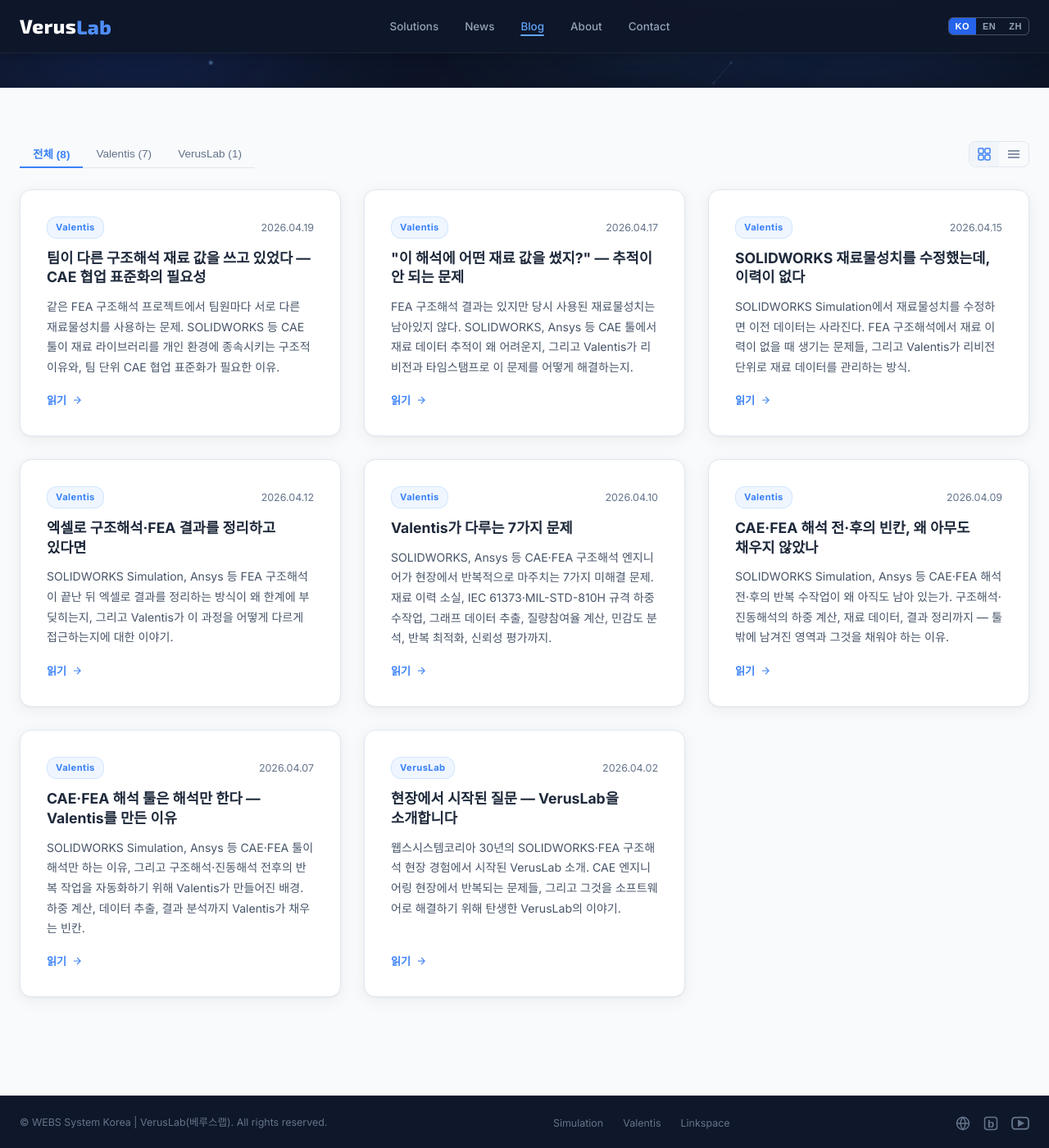
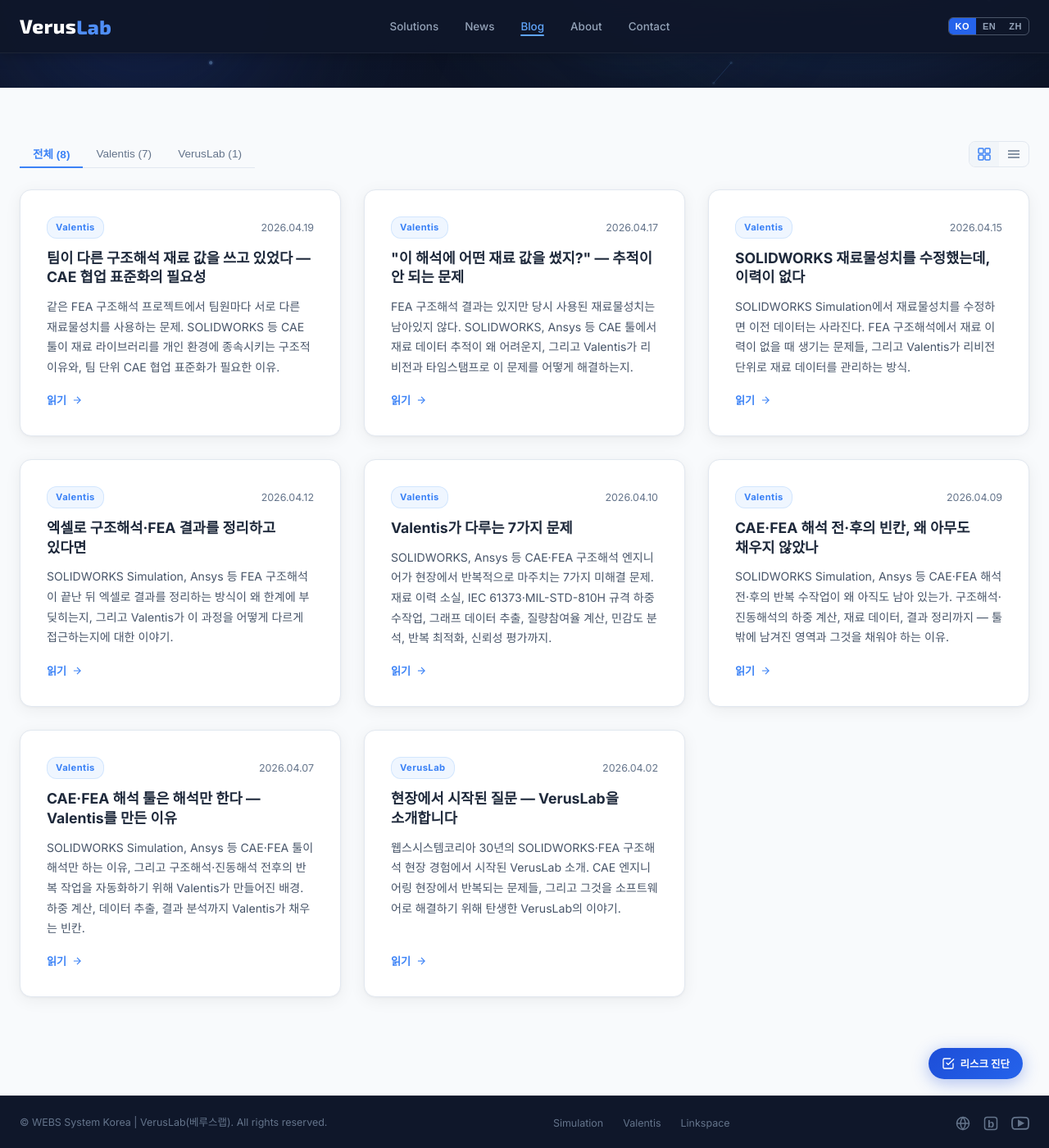
Before and after one commit to VerusLab-KR/Homepage, a Jekyll site: the page built from blog/index.html, in a window 1280 px wide and 1400 px high, scrolled down 413 px. Shown: the whole window at 82% size. Built offline with Jekyll 4.4.1, drawn with Linux system fonts in a browser that asks for light colours.

Commit message:
Add floating risk diagnosis button to blog page
Co-Authored-By: Claude Sonnet 4.6 <noreply@anthropic.com>

```diff
--- a/blog/index.html
+++ b/blog/index.html
@@ -363,5 +363,79 @@ mobileMenu.querySelectorAll('a').forEach(a => a.addEventListener('click', () =>
   mobileMenu.classList.remove('open');
 }));
 </script>
+
+<!-- ── Floating Risk Diagnosis ── -->
+<style>
+.floating-diagnosis{
+  position:fixed;bottom:84px;right:32px;z-index:900;
+  display:flex;align-items:center;gap:7px;
+  background:linear-gradient(135deg,#1d4ed8 0%,#2563eb 100%);
+  color:#fff;border:none;border-radius:50px;
+  padding:10px 16px;font-size:.78rem;font-weight:600;
+  cursor:pointer;font-family:'Inter',sans-serif;
+  box-shadow:0 4px 20px rgba(29,78,216,.35);
+  transition:all .3s cubic-bezier(.4,0,.2,1);
+}
+.floating-diagnosis:hover{
+  transform:translateY(-2px);
+  box-shadow:0 8px 30px rgba(29,78,216,.5);
+}
+.floating-diagnosis svg{width:16px;height:16px;flex-shrink:0}
+.diagnosis-overlay{
+  position:fixed;inset:0;background:rgba(0,0,0,.55);
+  backdrop-filter:blur(4px);-webkit-backdrop-filter:blur(4px);
+  z-index:10000;display:flex;align-items:center;justify-content:center;
+  opacity:0;visibility:hidden;transition:all .3s ease;
+}
+.diagnosis-overlay.active{opacity:1;visibility:visible}
+.diagnosis-modal{
+  background:#0f172a;border-radius:16px;
+  width:95%;max-width:1200px;height:85vh;max-height:750px;
+  position:relative;overflow:hidden;
+  transform:translateY(20px);transition:transform .3s ease;
+  box-shadow:0 20px 60px rgba(0,0,0,.3);
+}
+.diagnosis-overlay.active .diagnosis-modal{transform:translateY(0)}
+.diagnosis-modal-close{
+  position:absolute;top:12px;right:12px;
+  width:36px;height:36px;border-radius:50%;border:none;
+  background:rgba(255,255,255,.9);cursor:pointer;
+  display:flex;align-items:center;justify-content:center;
+  z-index:10;transition:background .2s;
+  box-shadow:0 2px 8px rgba(0,0,0,.15);
+}
+.diagnosis-modal-close:hover{background:#fff}
+.diagnosis-modal iframe{width:100%;height:100%;border:none}
+@media(max-width:768px){
+  .floating-diagnosis{bottom:72px;right:20px;padding:10px;border-radius:50%}
+  .floating-diagnosis span{display:none}
+  .diagnosis-modal{width:95%;height:90vh}
+}
+</style>
+<button class="floating-diagnosis" id="btnDiagnosis" aria-label="리스크 진단">
+  <svg viewBox="0 0 24 24" fill="none" stroke="currentColor" stroke-width="2" stroke-linecap="round" stroke-linejoin="round"><path d="M9 11l3 3L22 4"/><path d="M21 12v7a2 2 0 0 1-2 2H5a2 2 0 0 1-2-2V5a2 2 0 0 1 2-2h11"/></svg>
+  <span>리스크 진단</span>
+</button>
+<div class="diagnosis-overlay" id="diagnosisOverlay">
+  <div class="diagnosis-modal">
+    <button class="diagnosis-modal-close" id="diagnosisClose" aria-label="닫기">
+      <svg width="18" height="18" viewBox="0 0 24 24" fill="none" stroke="#333" stroke-width="2.5" stroke-linecap="round"><line x1="18" y1="6" x2="6" y2="18"/><line x1="6" y1="6" x2="18" y2="18"/></svg>
+    </button>
+    <iframe id="diagnosisFrame" loading="lazy"></iframe>
+  </div>
+</div>
+<script>
+(function(){
+  const btn=document.getElementById('btnDiagnosis');
+  const overlay=document.getElementById('diagnosisOverlay');
+  const frame=document.getElementById('diagnosisFrame');
+  const close=document.getElementById('diagnosisClose');
+  const url='../diagnosis/index.html';
+  btn.addEventListener('click',()=>{overlay.classList.add('active');if(!frame.getAttribute('src'))frame.src=url;});
+  close.addEventListener('click',()=>overlay.classList.remove('active'));
+  overlay.addEventListener('click',(e)=>{if(e.target===overlay)overlay.classList.remove('active');});
+  document.addEventListener('keydown',(e)=>{if(e.key==='Escape')overlay.classList.remove('active');});
+})();
+</script>
 </body>
 </html>
```
Also changed, not shown: devlog/2026-04.md (+8 -0 lines).
